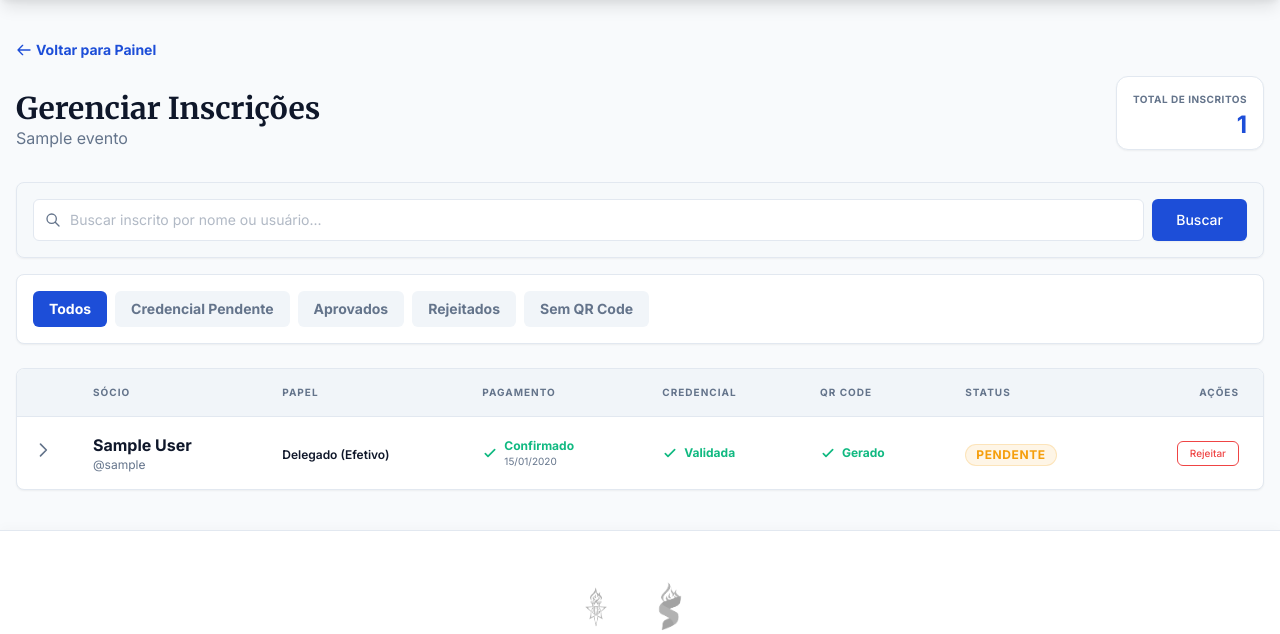
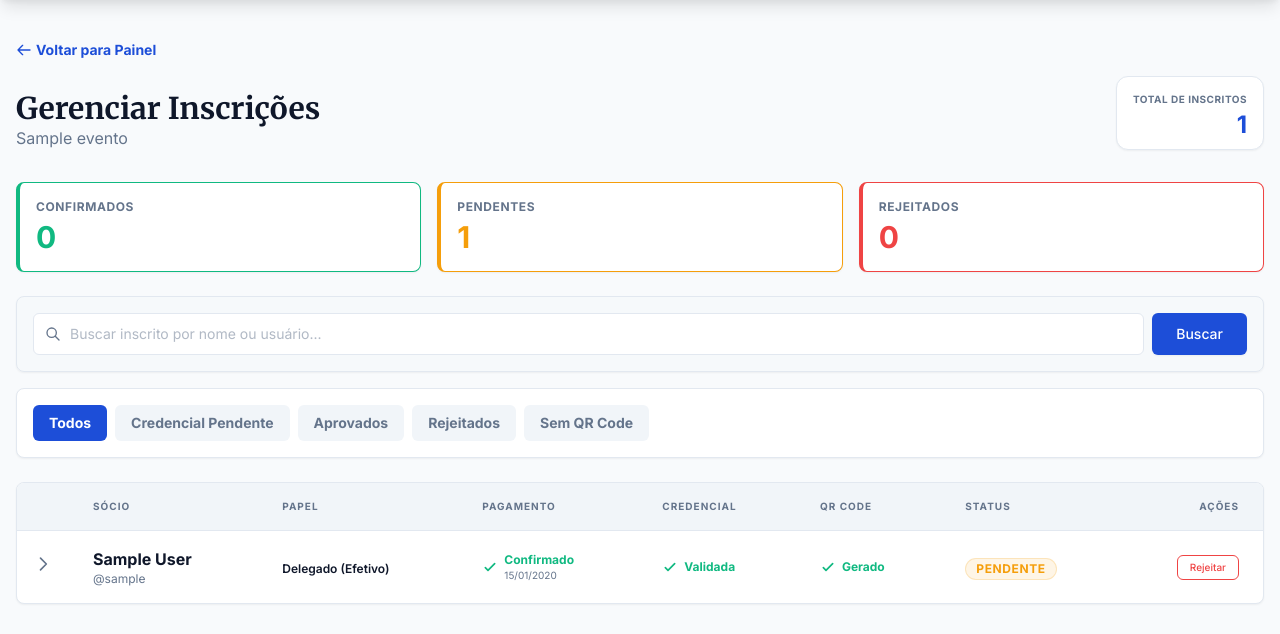
Before and after one commit to leomach/plataforma-sinodal, a Django app: a page that uses templates/eventos/inscricoes.html in a window 1280 px wide. Shown: the part 80-714 px from the top of the page. Run offline with Django 5.2, Linux system fonts and the light colour scheme; a user stored in the database is signed in; tables that the repository leaves empty hold one stand-in row (values such as "Sample post"); parts of the project's set-up code (start-up, migrations or seed data) failed here and were passed over; some libraries are stand-ins or nearby versions.

Commit message:
feat: add global metrics for event registrations and enhance input fields with autocorrect settings

```diff
--- a/apps/eventos/views.py
+++ b/apps/eventos/views.py
@@ -6,7 +6,7 @@ from django.contrib import messages
 from django.urls import reverse
 from django.utils import timezone
 from django.db import transaction
-from django.db.models import Exists, OuterRef
+from django.db.models import Exists, OuterRef, Count, Q
 from django.conf import settings
 
 from .models import Evento, Inscricao, CampoEvento, RespostaInscricao
@@ -220,7 +220,6 @@ def gerenciar_campos_evento(request, slug):
 @user_passes_test(is_lideranca)
 def gerenciar_inscricoes(request, slug):
     from apps.sessoes.models import CredencialQRCode
-    from django.db.models import Q
     evento = get_object_or_404(Evento, slug=slug)
     filtro = request.GET.get('filtro', '')
     q = request.GET.get('q', '').strip()
@@ -229,6 +228,13 @@ def gerenciar_inscricoes(request, slug):
         .select_related('usuario')
         .annotate(tem_qr=Exists(CredencialQRCode.objects.filter(inscricao=OuterRef('pk'))))
         .order_by('-data_inscricao')
+    )
+
+    # Métricas globais do evento (independentes do filtro/busca aplicados)
+    metricas = Inscricao.objects.filter(evento=evento).aggregate(
+        confirmados=Count('id', filter=Q(status=constants.STATUS_APROVADO)),
+        pendentes=Count('id', filter=Q(status=constants.STATUS_PENDENTE)),
+        rejeitados=Count('id', filter=Q(status=constants.STATUS_REJEITADO)),
     )
 
     if filtro == 'pendente_pagamento':
@@ -261,6 +267,9 @@ def gerenciar_inscricoes(request, slug):
         'inscricoes': inscricoes,
         'filtro_ativo': filtro,
         'q': q,
+        'total_confirmados': metricas['confirmados'],
+        'total_pendentes': metricas['pendentes'],
+        'total_rejeitados': metricas['rejeitados'],
         'MANUAL': constants.MANUAL,
         'INFINITEPAY': constants.INFINITEPAY,
         'PAPEL_DELEGADO': constants.PAPEL_DELEGADO,
--- a/templates/eventos/inscricoes.html
+++ b/templates/eventos/inscricoes.html
@@ -21,8 +21,26 @@
         </div>
     </div>
 
+    <!-- Métricas de status -->
+    {% url 'gerenciar_inscricoes' evento.slug as base_url %}
+    <div class="grid grid-cols-3 gap-3 md:gap-4 mb-6">
+        <a href="{{ base_url }}?filtro=aprovados{% if q %}&q={{ q|urlencode }}{% endif %}"
+           class="card p-4 flex flex-col gap-1 border-l-4 border-success transition-all hover:shadow-md {% if filtro_ativo == 'aprovados' %}ring-2 ring-success/40{% endif %}">
+            <span class="text-[10px] md:text-xs font-bold text-text-muted uppercase tracking-wider">Confirmados</span>
+            <span class="text-2xl md:text-3xl font-bold text-success">{{ total_confirmados }}</span>
+        </a>
+        <div class="card p-4 flex flex-col gap-1 border-l-4 border-warning">
+            <span class="text-[10px] md:text-xs font-bold text-text-muted uppercase tracking-wider">Pendentes</span>
+            <span class="text-2xl md:text-3xl font-bold text-warning">{{ total_pendentes }}</span>
+        </div>
+        <a href="{{ base_url }}?filtro=rejeitados{% if q %}&q={{ q|urlencode }}{% endif %}"
+           class="card p-4 flex flex-col gap-1 border-l-4 border-error transition-all hover:shadow-md {% if filtro_ativo == 'rejeitados' %}ring-2 ring-error/40{% endif %}">
+            <span class="text-[10px] md:text-xs font-bold text-text-muted uppercase tracking-wider">Rejeitados</span>
+            <span class="text-2xl md:text-3xl font-bold text-error">{{ total_rejeitados }}</span>
+        </a>
+    </div>
+
     <!-- Busca por nome -->
-    {% url 'gerenciar_inscricoes' evento.slug as base_url %}
     <div class="card p-3 md:p-4 mb-4 bg-surface-hover/30">
         <form method="get" class="flex flex-col sm:flex-row gap-2">
             {% if filtro_ativo %}<input type="hidden" name="filtro" value="{{ filtro_ativo }}">{% endif %}
@@ -197,7 +215,7 @@
                     <tr id="details-{{ inscricao.id }}" class="hidden bg-surface-hover/30 shadow-inner">
                         <td colspan="{% if evento.valor_inscricao > 0 %}8{% else %}7{% endif %}" class="px-6 md:px-10 py-6">
                             <div class="grid grid-cols-1 md:grid-cols-2 lg:grid-cols-3 gap-6">
-                                {% if inscricao.motivo_rejeicao %}
+                                {% if inscricao.status == STATUS_REJEITADO and inscricao.motivo_rejeicao %}
                                 <div class="col-span-full mb-4 p-4 bg-error/5 border border-error/10 rounded-xl">
                                     <p class="text-[10px] font-bold text-error uppercase tracking-widest mb-1">Motivo da Rejeição</p>
                                     <p class="text-sm text-error font-medium">{{ inscricao.motivo_rejeicao }}</p>
--- a/templates/usuarios/editar_usuario.html
+++ b/templates/usuarios/editar_usuario.html
@@ -35,6 +35,7 @@
                            id="{{ field.id_for_label }}"
                            class="input-field"
                            placeholder="{{ field.field.widget.attrs.placeholder|default:'' }}"
+                           {% if field.name == 'username' or field.name == 'email' %}autocapitalize="none" autocorrect="off" spellcheck="false"{% endif %}
                            {% if field.value %}value="{{ field.value }}"{% endif %}>
                     {% if field.help_text %}
                         <p class="text-text-muted text-[10px]">{{ field.help_text }}</p>
--- a/templates/usuarios/login.html
+++ b/templates/usuarios/login.html
@@ -30,6 +30,7 @@
                        name="{{ field.html_name }}"
                        id="{{ field.id_for_label }}"
                        class="input-field"
+                       {% if field.name == 'username' %}autocapitalize="none" autocorrect="off" spellcheck="false"{% endif %}
                        {% if field.value %}value="{{ field.value }}"{% endif %}>
                 {% if field.errors %}
                     <p class="text-error text-xs font-medium mt-1">{{ field.errors.0 }}</p>
--- a/templates/usuarios/perfil.html
+++ b/templates/usuarios/perfil.html
@@ -106,6 +106,7 @@
                                                        id="{{ field.id_for_label }}"
                                                        class="input-field"
                                                        placeholder="{{ field.field.widget.attrs.placeholder|default:'' }}"
+                                                       {% if field.name == 'username' or field.name == 'email' %}autocapitalize="none" autocorrect="off" spellcheck="false"{% endif %}
                                                        {% if field.value %}value="{{ field.value }}"{% endif %}>
                                             {% endif %}
                                         </div>
--- a/templates/usuarios/register.html
+++ b/templates/usuarios/register.html
@@ -81,6 +81,7 @@
                            name="{{ field.html_name }}"
                            id="{{ field.id_for_label }}"
                            class="input-field {% if field.errors %}border-error focus:border-error focus:ring-error/20{% endif %}"
+                           {% if field.name == 'username' or field.name == 'email' %}autocapitalize="none" autocorrect="off" spellcheck="false"{% endif %}
                            {% if field.value %}value="{{ field.value }}"{% endif %}>
                 {% endif %}
                 {% if field.errors %}
```
